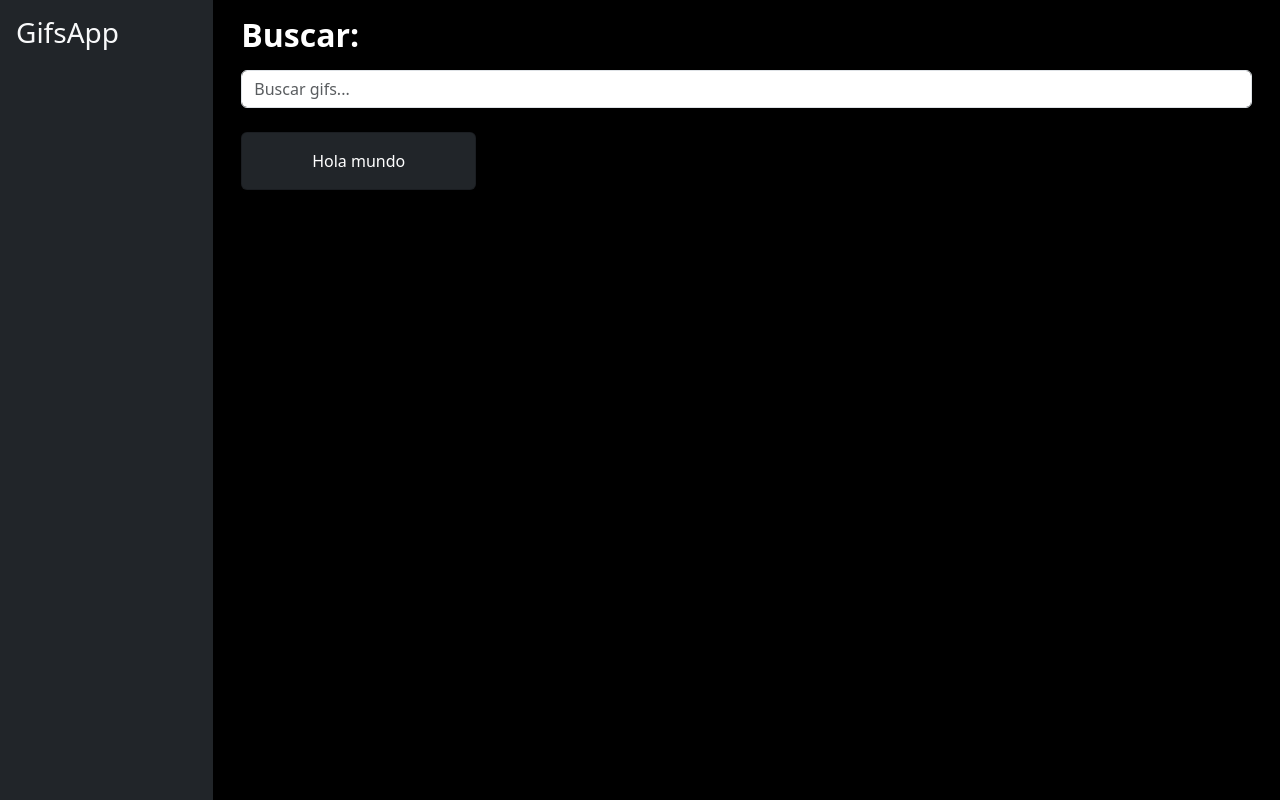
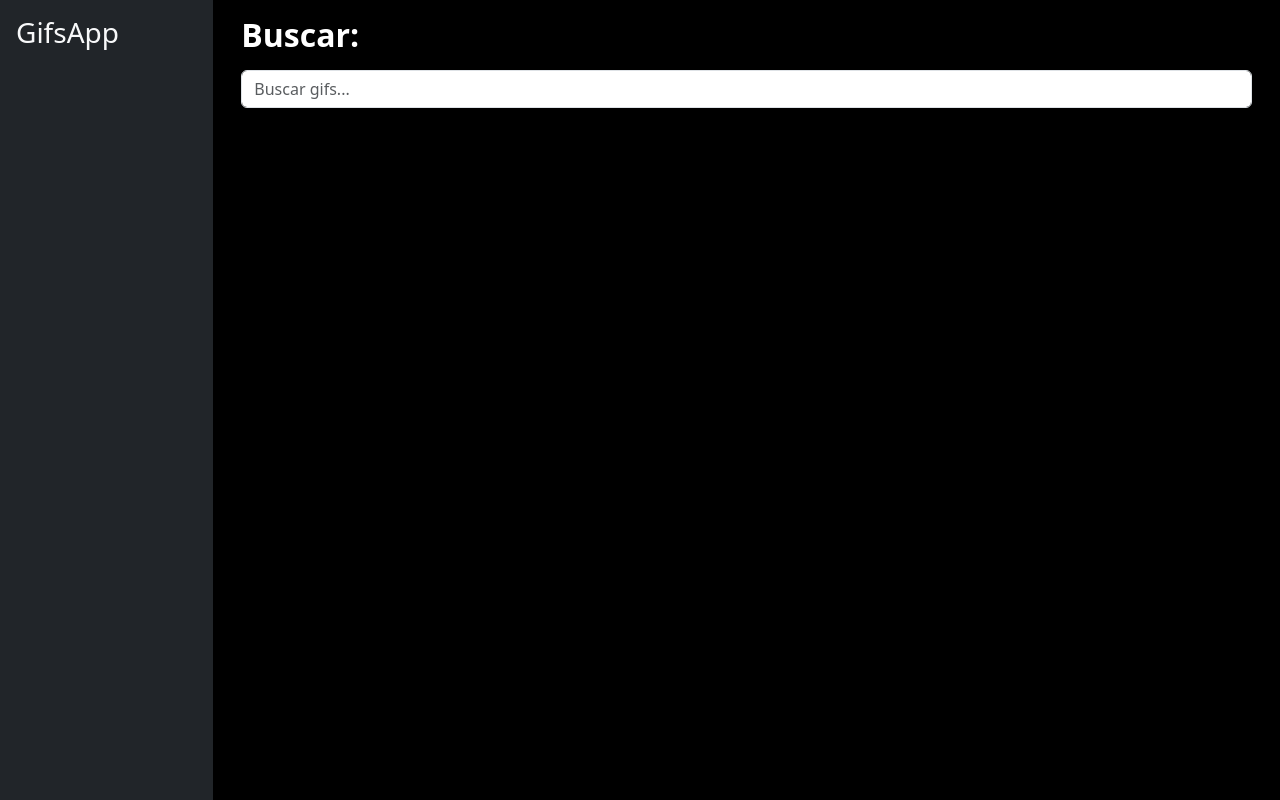
Before and after one commit to Franco-Amon-Maldonado/gifs-app-angular, an Angular app: page / in a window 1280 px wide. Shown: the top 800 px of the page. Built offline with nearby package versions, Linux system fonts and the light colour scheme.

Commit message:
Showing data in card-list

```diff
--- a/src/app/gifs/components/card-list/card-list.component.html
+++ b/src/app/gifs/components/card-list/card-list.component.html
@@ -1,16 +1,16 @@
 <div class="row">
-    <div class="col-md-3 col-sm-6 mt-3">
+    <article *ngFor="let gif of gifs" class="col-md-3 col-sm-6 mt-3">
 
         <div class="card bg-dark px-3">
 
             <div class="card-body text-white text-center">
 
-                <p class="card-text">Hola mundo</p>
+                <h3 class="card-text fs-5">{{gif.title}}</h3>
 
             </div>
 
         </div>
 
-    </div>
+    </article>
 
 </div>
--- a/src/app/gifs/components/card-list/card-list.component.ts
+++ b/src/app/gifs/components/card-list/card-list.component.ts
@@ -1,4 +1,5 @@
-import { Component } from '@angular/core';
+import { Component, Input } from '@angular/core';
+import { Gif } from '../../interface/gifs.interface';
 
 @Component({
   selector: 'gifs-card-list',
@@ -7,4 +8,8 @@ import { Component } from '@angular/core';
 })
 export class CardListComponent {
 
+@Input()
+public gifs:Gif[] = [];
+
+
 }
--- a/src/app/gifs/pages/home/home-page.component.html
+++ b/src/app/gifs/pages/home/home-page.component.html
@@ -4,6 +4,6 @@
     </div>
 
     <div class="col-12 pt-2">
-       <gifs-card-list></gifs-card-list>
+       <gifs-card-list [gifs]="gifs"></gifs-card-list>
     </div>
 </div>
--- a/src/app/gifs/pages/home/home-page.component.ts
+++ b/src/app/gifs/pages/home/home-page.component.ts
@@ -1,9 +1,15 @@
 import { Component } from '@angular/core';
+import { GifsService } from '../../services/gifs.service';
+import { Gif } from '../../interface/gifs.interface';
 
 @Component({
   selector: 'gifs-home-pages',
   templateUrl: './home-page.component.html',
 })
 export class HomePageComponent {
+   constructor(private gifsService:GifsService){}
 
+   get gifs(): Gif[]{
+    return this.gifsService.gifList
+   }
 }
```
